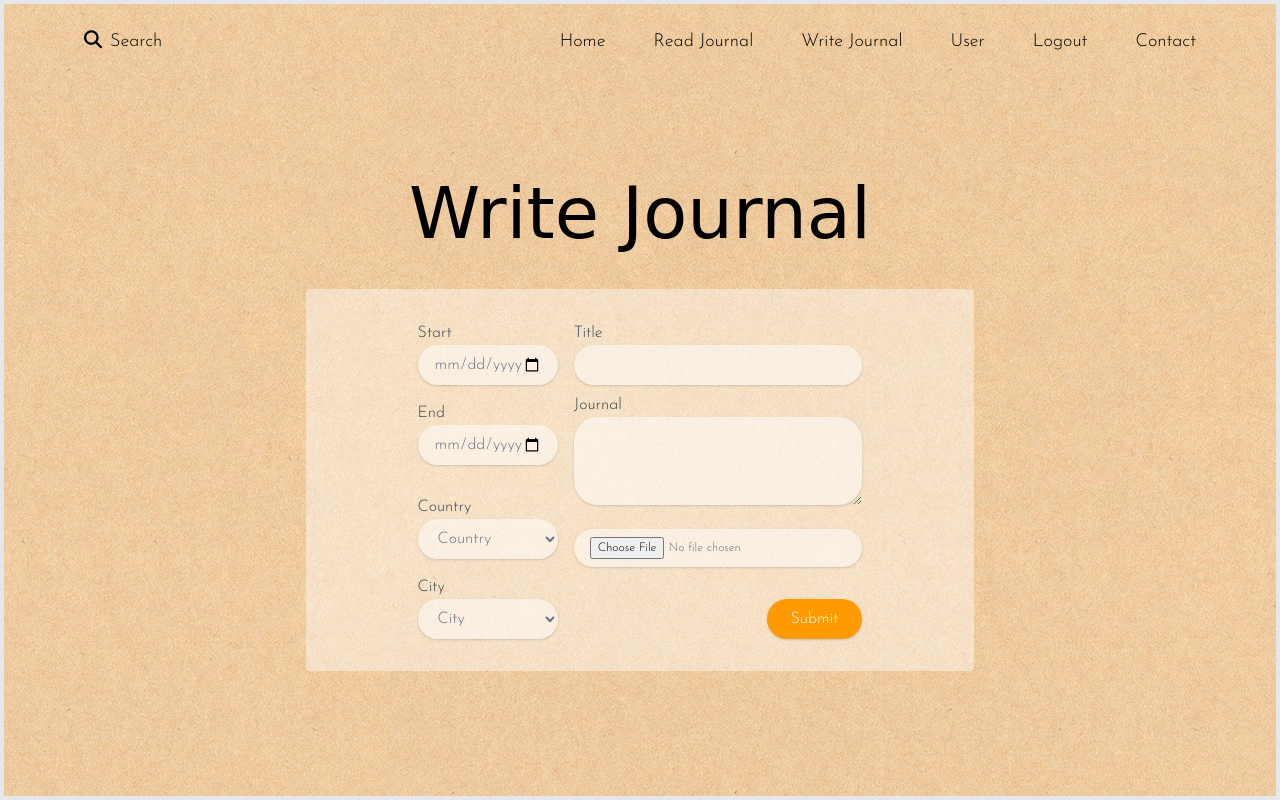
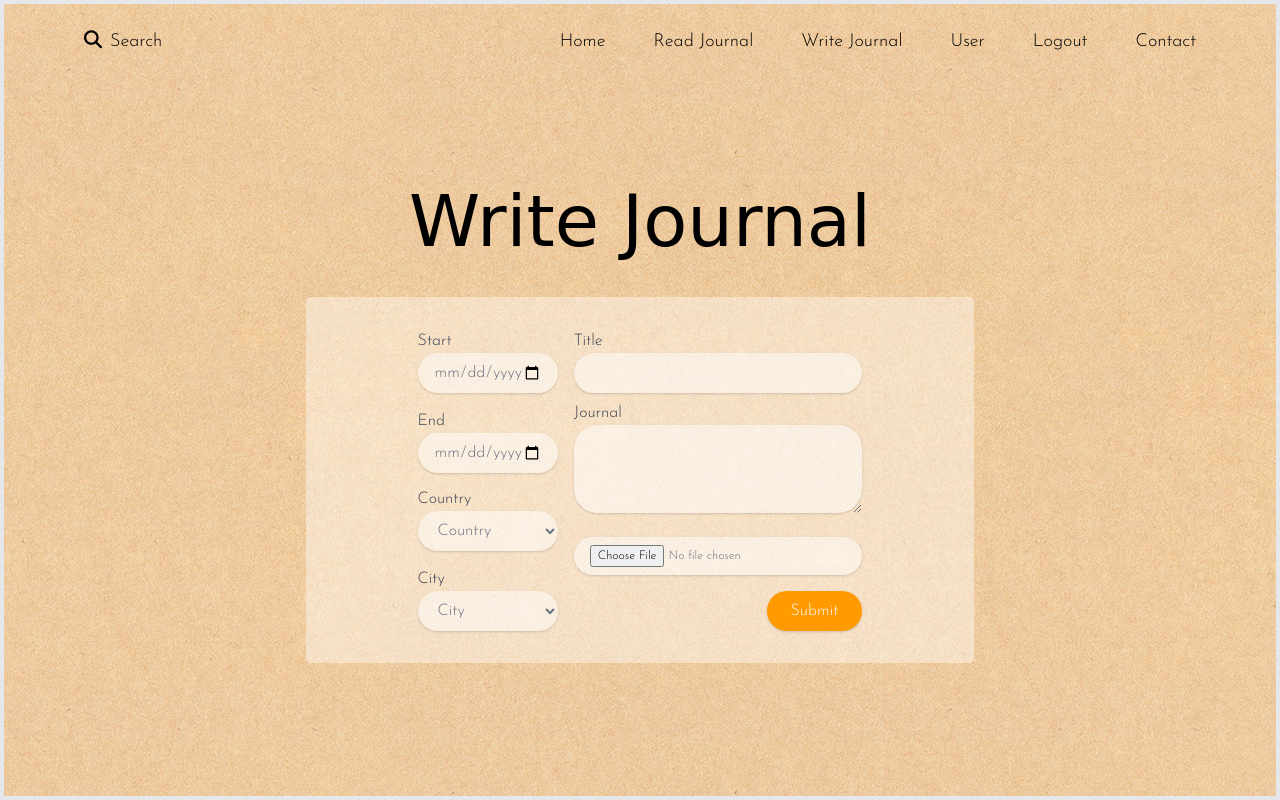
Before and after one commit to ayumitanaka13/journaly, a Flask app: page /add_journal in a window 1280 px wide. Run offline with Flask 2, Linux system fonts and the light colour scheme; a user stored in the database is signed in; data comes from the database, SQL or seed files in the repository; style sheets or scripts are compiled from the project's sources; some libraries are stand-ins or nearby versions; some web fonts are replaced.

Commit message:
modified add_journal.html

```diff
--- a/flaskr/templates/add_journal/add_journal.html
+++ b/flaskr/templates/add_journal/add_journal.html
@@ -44,7 +44,7 @@
                         <p class="mt-2 lg:mt-4">
                             {{render_field(form.picture_path, class="input-form sm:h-auto text-xs")}}
                         </p>
-                        <p class="mt-4 lg:mt-8 text-right">
+                        <p class="mt-2 lg:mt-4 text-right">
                             {{form.submit(class="btn-lightorange h-10 px-6")}}
                         </p>
                     </div>
```
